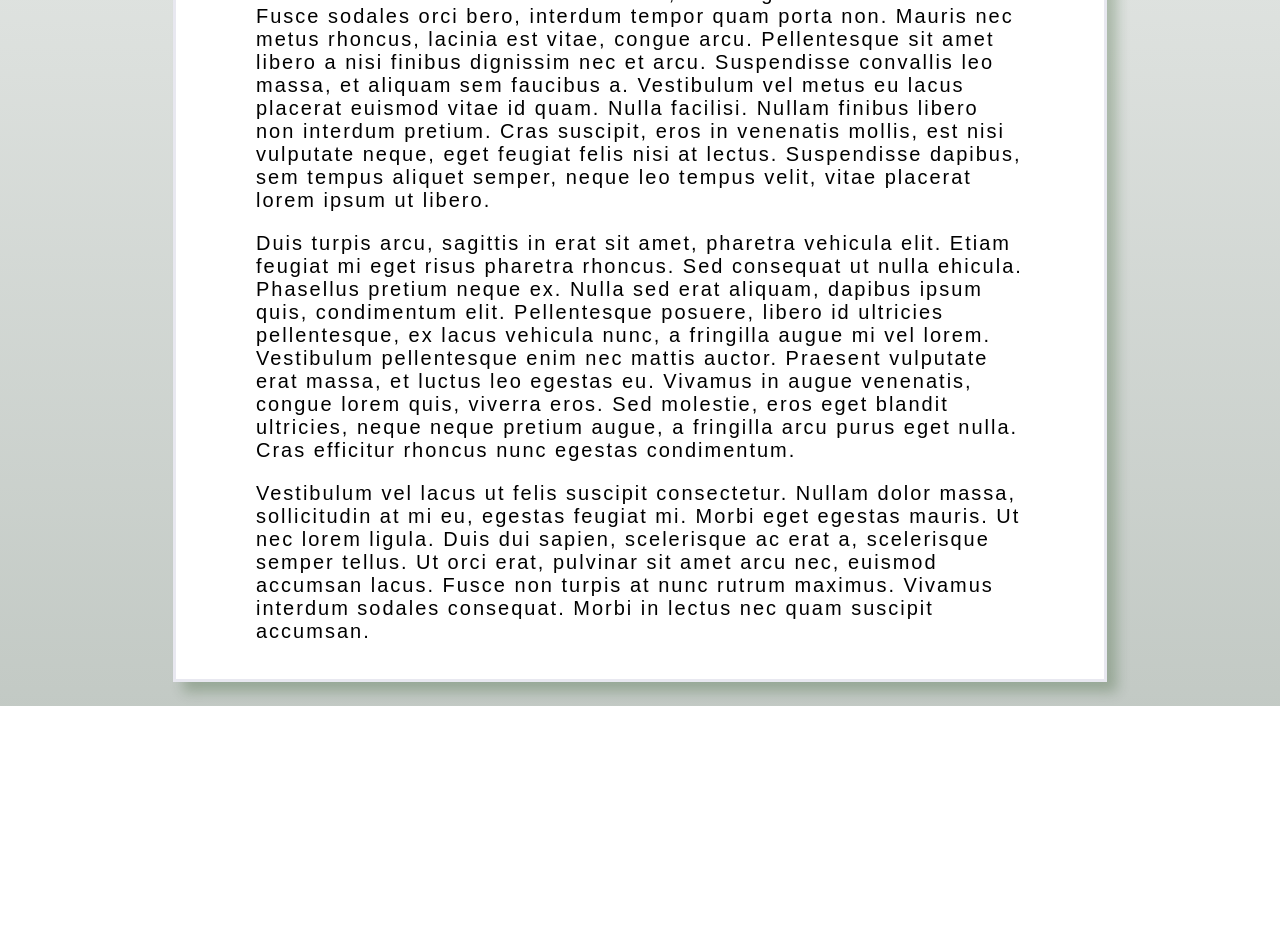
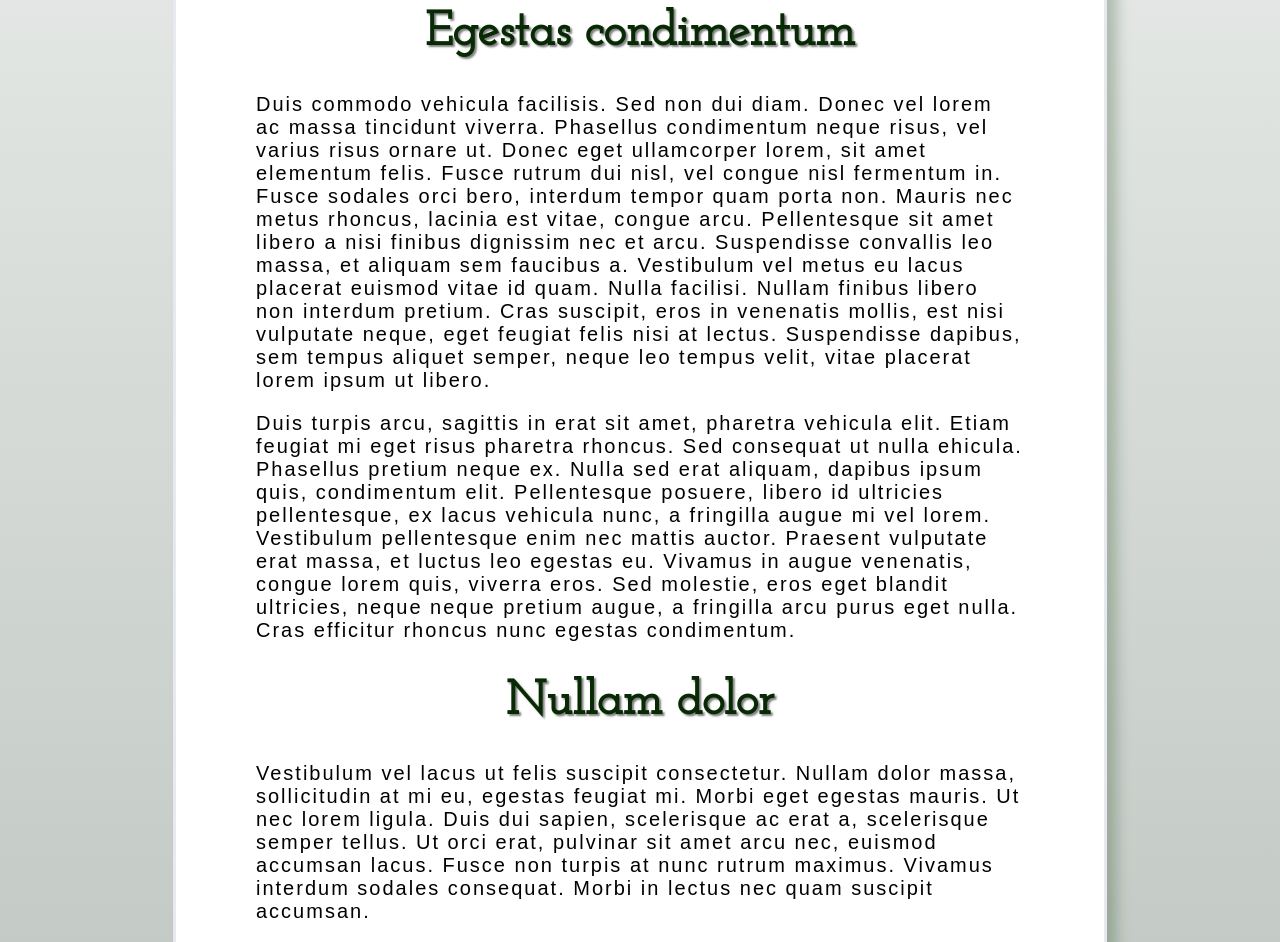
Before and after one commit to marissabellusci/CPA-site, a plain HTML site: page index.html in a window 1280 px wide. Shown: the part 862-1804 px from the top of the page. Before the commit the page ends 1568 px from the top, so only its background shows below. Drawn offline with Linux system fonts and the light colour scheme.

Commit message:
added placeholder h2's

```diff
--- a/index.html
+++ b/index.html
@@ -28,6 +28,7 @@
 </nav>
 
 <main>
+    <h2>Lorem Ipsum</h2>
     <p> Lorem ipsum dolor sit amet, consectetur adipiscing elit. Nam congue
         ultricies mauris at sagittis. Mauris turpis arcu, luctus a ipsum nec,
         tempor sodales nibh. In libero libero, eleifend eget consectetur ac,
@@ -42,6 +43,8 @@
         fames ac turpis egestas. Curabitur aliquam sem ipsum, vel aliquam nunc
         dictum nec. Nunc sed ultrices risus. Nulla ac sodales sapien. Donec a
         lacus a velit condimentum malesuada. </p>
+
+    <h2>Egestas condimentum</h2>
 
     <p>Duis commodo vehicula facilisis. Sed non dui diam. Donec vel lorem ac
         massa tincidunt viverra. Phasellus condimentum neque risus, vel varius
@@ -67,6 +70,8 @@
         neque neque pretium augue, a fringilla arcu purus eget nulla. Cras
         efficitur rhoncus nunc egestas condimentum.</p>
 
+    <h2>Nullam dolor</h2>
+
     <p>Vestibulum vel lacus ut felis suscipit consectetur. Nullam dolor massa,
         sollicitudin at mi eu, egestas feugiat mi. Morbi eget egestas mauris.
         Ut nec lorem ligula. Duis dui sapien, scelerisque ac erat a, scelerisque
```
